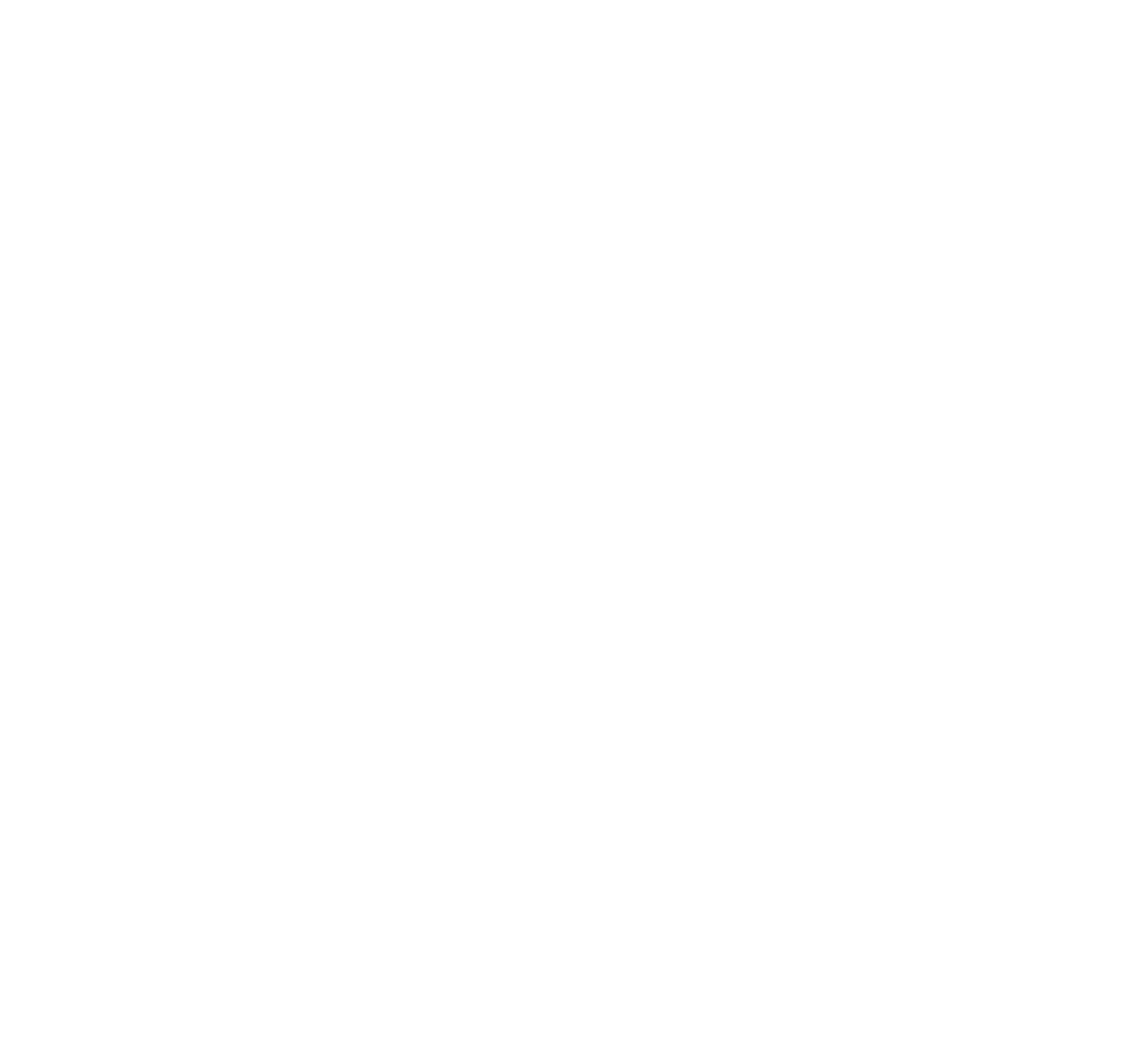
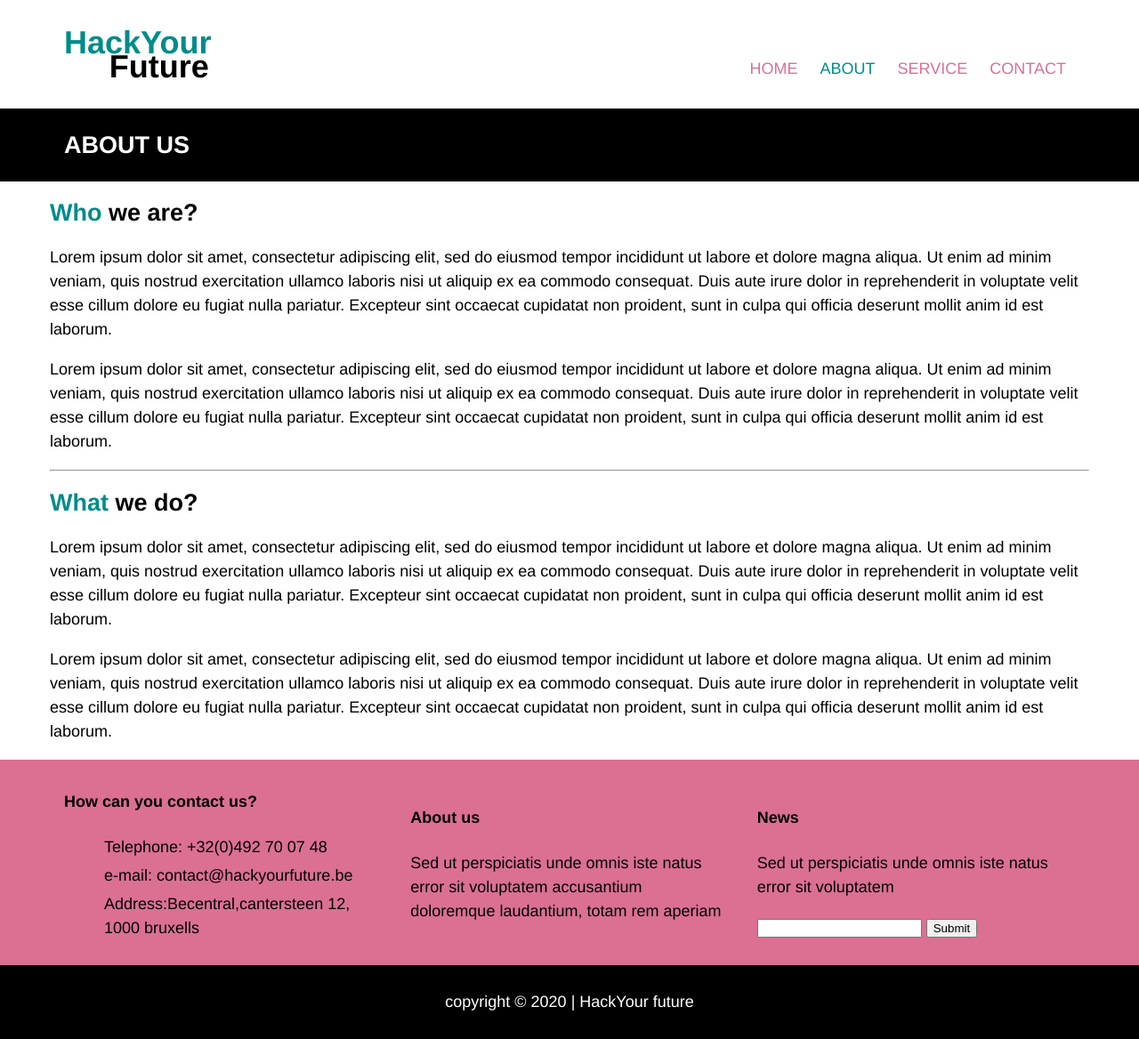
Before and after one commit to Feruzteame/App--theme, a plain HTML site: page about.html in a window 1280 px wide. Shown: the whole page at 89% size. Before the commit the page ends 800 px from the top, so only its background shows below. Drawn offline with Linux system fonts and the light colour scheme.

Commit message:
about.html

```diff
--- a/about.html
+++ b/about.html
@@ -0,0 +1,110 @@
+<!DOCTYPE html>
+<html lang="en">
+<head>
+    <meta charset="UTF-8">
+    <meta name="viewport" content="width=device-width, initial-scale=1.0">
+    <meta http-equiv="X-UA-Compatible" content="ie=edge">
+    <title>appTheme</title>
+    <link rel="stylesheet" href="css/flexboxgrid-6.3.1/css/flexboxgrid.css">
+    <link rel="stylesheet" href="style.css">
+    <link href="css/fontawesome.css" rel="stylesheet">
+
+</head>
+<body>
+
+    <!-- header -->
+      <header id="main-header">
+        <div class="container">
+           <div class="row end-sm end-md end-lg center-xs middle-xs middle-sm middle-md middle-lg">
+               <div class="col-xs-12 col-sm-2 col-md-2 col-lg-2">
+                 <h1><span id="change">HackYour</span> Future</h1>
+               </div>
+               <div class="col-xs-12 col-sm-10 col-md-10 col-lg-10">
+                   <nav id="nav-bar">
+                       <ul>
+                           <li><a href="home.html">Home</a></li>
+                           <li><a href="about.html"><span id="change">About</span></a></li>
+                           <li><a href="service.html">Service</a></li>
+                           <li><a href="contact.html">Contact</a></li>
+                       </ul>
+                   </nav>
+               </div>
+           </div>
+        </div>
+      </header>
+
+      <!--sub header-->
+      <section id="sub-header">
+          <div class="container">
+              <div class="row">
+                  <div class=" col-xs-12 col-sm-12 col-md-12 col-lg-12">
+                    <h1>ABOUT US</h1>
+
+                </div>
+              </div>
+          </div>
+     </section>
+     <!--main page-->
+     <section id="main-page">
+         <div class="container">
+             <div class="row">
+                 <div class="">
+                    <h2><span id="change">Who</span> we are?</h2>
+                    <p>Lorem ipsum dolor sit amet, consectetur adipiscing elit, sed do eiusmod tempor incididunt ut labore et dolore magna aliqua. Ut enim ad minim veniam, quis nostrud exercitation ullamco laboris nisi ut aliquip ex ea commodo consequat. Duis aute irure dolor in reprehenderit in voluptate velit esse cillum dolore eu fugiat nulla pariatur. Excepteur sint occaecat cupidatat non proident, sunt in culpa qui officia deserunt mollit anim id est laborum.</p>
+                    <p>Lorem ipsum dolor sit amet, consectetur adipiscing elit, sed do eiusmod tempor incididunt ut labore et dolore magna aliqua. Ut enim ad minim veniam, quis nostrud exercitation ullamco laboris nisi ut aliquip ex ea commodo consequat. Duis aute irure dolor in reprehenderit in voluptate velit esse cillum dolore eu fugiat nulla pariatur. Excepteur sint occaecat cupidatat non proident, sunt in culpa qui officia deserunt mollit anim id est laborum.</p>
+                    <hr>
+                    <h2><span id="change">What</span> we do?</h2>
+                    <p>Lorem ipsum dolor sit amet, consectetur adipiscing elit, sed do eiusmod tempor incididunt ut labore et dolore magna aliqua. Ut enim ad minim veniam, quis nostrud exercitation ullamco laboris nisi ut aliquip ex ea commodo consequat. Duis aute irure dolor in reprehenderit in voluptate velit esse cillum dolore eu fugiat nulla pariatur. Excepteur sint occaecat cupidatat non proident, sunt in culpa qui officia deserunt mollit anim id est laborum.</p>
+                    <p>Lorem ipsum dolor sit amet, consectetur adipiscing elit, sed do eiusmod tempor incididunt ut labore et dolore magna aliqua. Ut enim ad minim veniam, quis nostrud exercitation ullamco laboris nisi ut aliquip ex ea commodo consequat. Duis aute irure dolor in reprehenderit in voluptate velit esse cillum dolore eu fugiat nulla pariatur. Excepteur sint occaecat cupidatat non proident, sunt in culpa qui officia deserunt mollit anim id est laborum.</p>
+                 </div>
+             </div>
+         </div>
+     </section>
+
+      <!--company-->
+      <section id="company">
+          <div class="container">
+              <div class="row center-xs center-sm center-md center-lg middle-xs middle-sm middle-md middle-lg">
+                  <div class="col-xs-12 col-sm-4 col-md-4 col-lg-4">
+                    <h4>How can you contact us?</h4>
+                    <ul>
+                        <li>Telephone: +32(0)492 70 07 48</li>
+                        <li> e-mail: contact@hackyourfuture.be </li>
+                        <li>Address:Becentral,cantersteen 12, 1000 bruxells</li>
+
+                    </ul>
+                  </div>
+                  <div class="col-xs-12 col-sm-4 col-md-4 col-lg-4">
+                    <h4>About us</h4>
+
+                        <p>Sed ut perspiciatis unde omnis iste natus error sit voluptatem accusantium doloremque laudantium, totam rem aperiam</p>
+
+                  </div>
+                  <div class="col-xs-12 col-sm-4 col-md-4 col-lg-4">
+                    <h4>News</h4>
+                    <p>Sed ut perspiciatis unde omnis iste natus error sit voluptatem </p>
+                    <form>
+                        <input type="text" name="email placeholder="Enter your email>
+                        <button type="submit" name="button">Submit</button>
+                    </form>
+
+                  </div>
+              </div>
+          </div>
+      </section>
+
+      <!--footer-->
+      <section id="footer">
+          <div class="container">
+              <div class="row center-xs center-sm center-md center-lg middle-xs middle-sm middle-md middle-lg">
+                  <div class="col-xs-12 col-sm-12 col-md-12 col-lg-12">
+                    <p>
+                        copyright &copy; 2020 | HackYour future
+                    </p>
+                  </div>
+              </div>
+          </div>
+      </section>
+
+</body>
+</html>
--- a/style.css
+++ b/style.css
@@ -68,3 +68,9 @@ img{width: auto;}
 #footer{background-color: black;
        color: white;
        padding: 10px;}
+
+  /* about us*/
+  #sub-header {background-color: black;
+               color: white;
+               text-align: left;
+               padding: 5px;}
```
